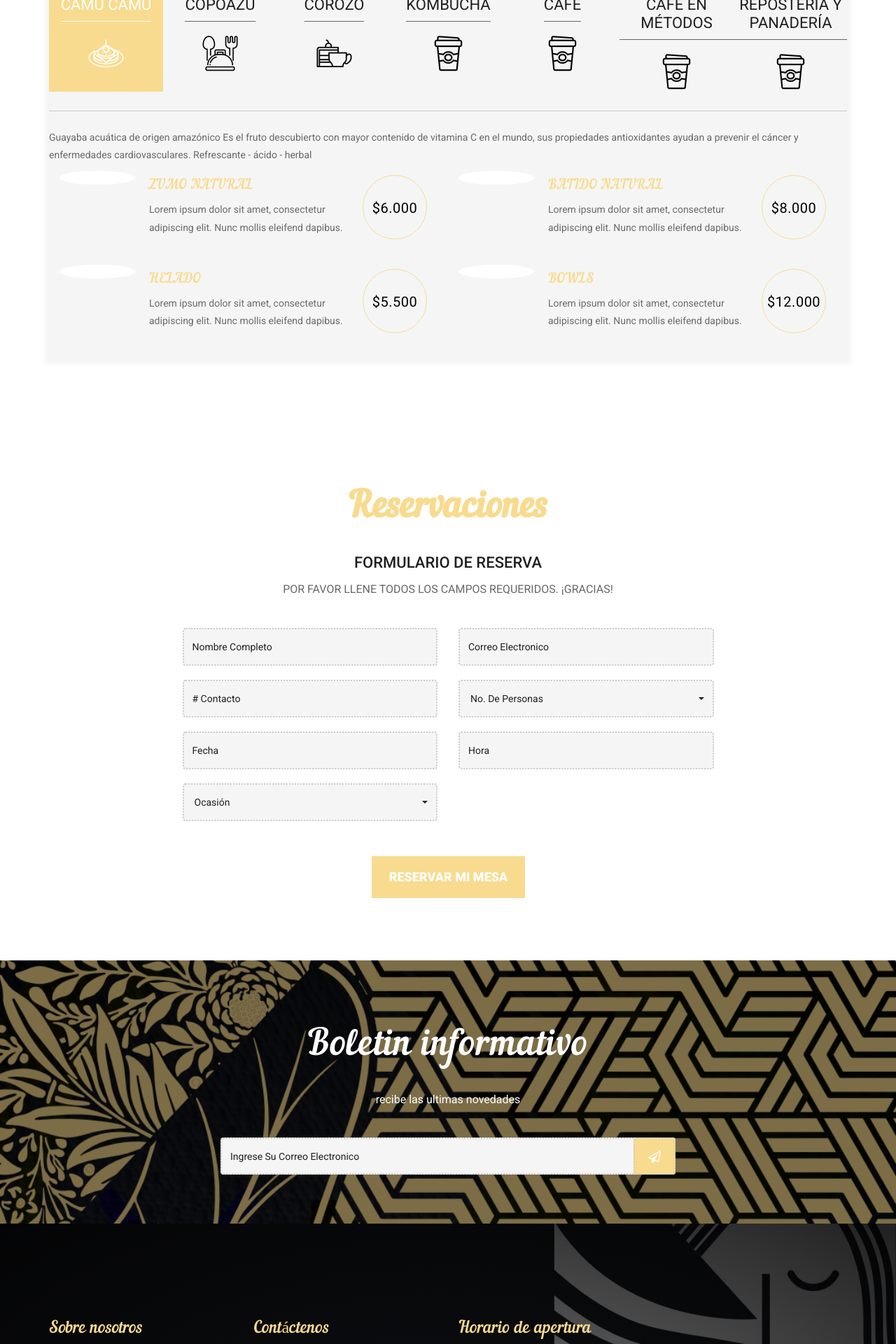
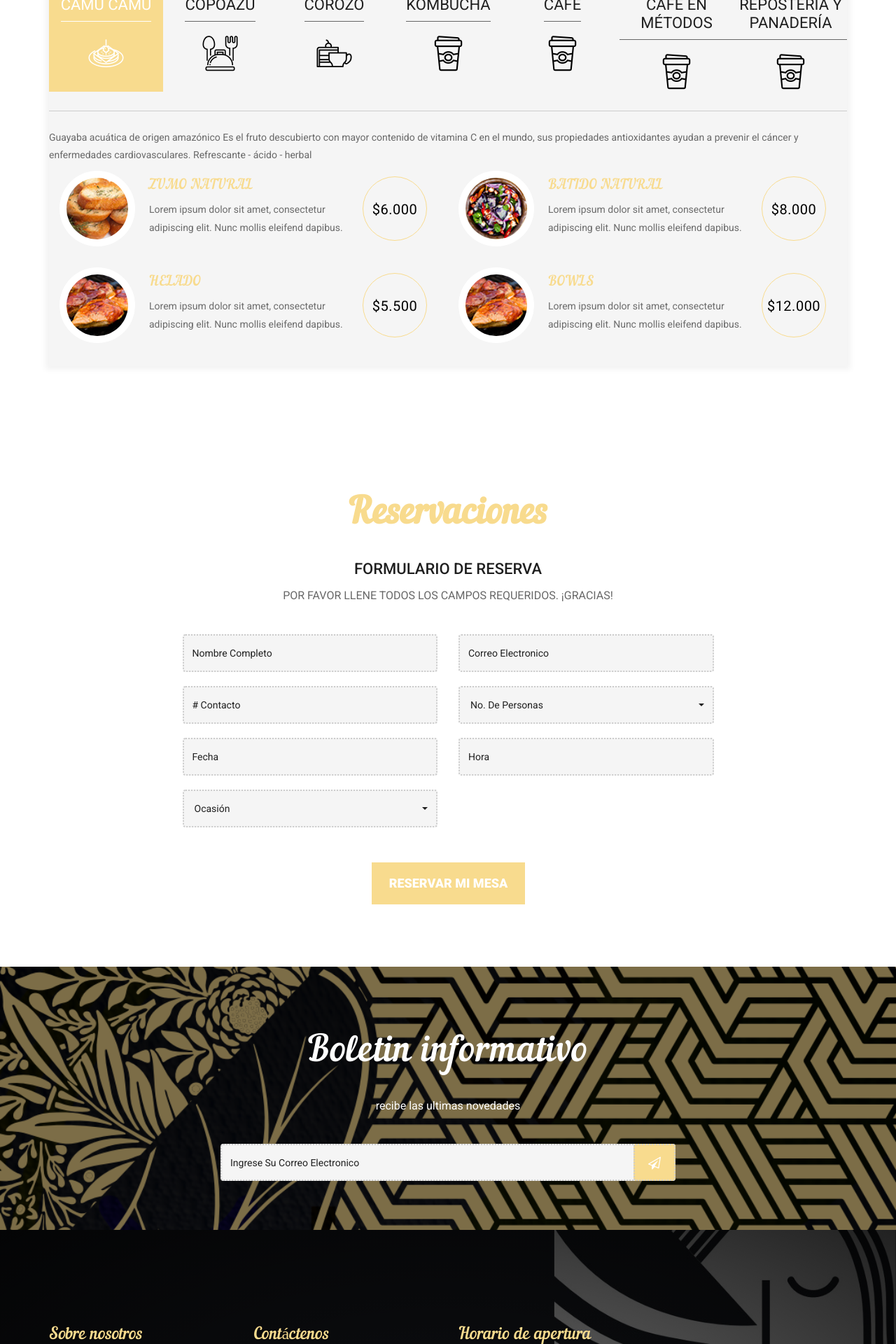
Before and after one commit to SingularDrinks/singulardrinks, a Jekyll site: the page built from index.html, in a window 1280 px wide. Shown: the part 1311-3231 px from the top of the page at 70% size. Built offline with Jekyll 4.4.1, drawn with Linux system fonts in a browser that asks for light colours; some web fonts are replaced.

Commit message:
refactor

```diff
--- a/_includes/site-section.html
+++ b/_includes/site-section.html
@@ -80,7 +80,7 @@
                 Refrescante - ácido - herbal</p>
               <div class="col-lg-6 col-md-6 col-sm-12 col-xs-12 ">
                 <div class="offer-item">
-                  <img src="images/menu-item-thumbnail-01.jpg" alt="" class="img-responsive">
+                  <img src="/assets/images/menu-item-thumbnail-01.jpg" alt="" class="img-responsive">
                   <div>
                     <h3>ZUMO NATURAL</h3>
                     <p>
@@ -93,7 +93,7 @@
               <!-- end col -->
               <div class="col-lg-6 col-md-6 col-sm-12 col-xs-12 ">
                 <div class="offer-item">
-                  <img src="images/menu-item-thumbnail-02.jpg" alt="" class="img-responsive">
+                  <img src="/assets/images/menu-item-thumbnail-02.jpg" alt="" class="img-responsive">
                   <div>
                     <h3>BATIDO NATURAL</h3>
                     <p>
@@ -106,7 +106,7 @@
               <!-- end col -->
               <div class="col-lg-6 col-md-6 col-sm-12 col-xs-12 ">
                 <div class="offer-item">
-                  <img src="images/menu-item-thumbnail-03.jpg" alt="" class="img-responsive">
+                  <img src="/assets/images/menu-item-thumbnail-03.jpg" alt="" class="img-responsive">
                   <div>
                     <h3>HELADO</h3>
                     <p>
@@ -119,7 +119,7 @@
               <!-- end col -->
               <div class="col-lg-6 col-md-6 col-sm-12 col-xs-12 ">
                 <div class="offer-item">
-                  <img src="images/menu-item-thumbnail-03.jpg" alt="" class="img-responsive">
+                  <img src="/assets/images/menu-item-thumbnail-03.jpg" alt="" class="img-responsive">
                   <div>
                     <h3>BOWLS</h3>
                     <p>
@@ -142,7 +142,7 @@
                 llamado copulate o chocoazu.</p>
               <div class="col-lg-6 col-md-6 col-sm-12 col-xs-12 ">
                 <div class="offer-item">
-                  <img src="images/menu-item-thumbnail-01.jpg" alt="" class="img-responsive">
+                  <img src="/assets/images/menu-item-thumbnail-01.jpg" alt="" class="img-responsive">
                   <div>
                     <h3>ZUMO NATURAL</h3>
                     <p>
@@ -155,7 +155,7 @@
               <!-- end col -->
               <div class="col-lg-6 col-md-6 col-sm-12 col-xs-12 ">
                 <div class="offer-item">
-                  <img src="images/menu-item-thumbnail-02.jpg" alt="" class="img-responsive">
+                  <img src="/assets/images/menu-item-thumbnail-02.jpg" alt="" class="img-responsive">
                   <div>
                     <h3>BATIDO</h3>
                     <p>
@@ -168,7 +168,7 @@
               <!-- end col -->
               <div class="col-lg-6 col-md-6 col-sm-12 col-xs-12 ">
                 <div class="offer-item">
-                  <img src="images/menu-item-thumbnail-03.jpg" alt="" class="img-responsive">
+                  <img src="/assets/images/menu-item-thumbnail-03.jpg" alt="" class="img-responsive">
                   <div>
                     <h3>HELADO</h3>
                     <p>
@@ -191,7 +191,7 @@
                 cuerpo</p>
               <div class="col-lg-6 col-md-6 col-sm-12 col-xs-12 ">
                 <div class="offer-item">
-                  <img src="images/menu-item-thumbnail-01.jpg" alt="" class="img-responsive">
+                  <img src="/assets/images/menu-item-thumbnail-01.jpg" alt="" class="img-responsive">
                   <div>
                     <h3>ZUMO NATURAL</h3>
                     <p>
@@ -204,7 +204,7 @@
               <!-- end col -->
               <div class="col-lg-6 col-md-6 col-sm-12 col-xs-12 ">
                 <div class="offer-item">
-                  <img src="images/menu-item-thumbnail-02.jpg" alt="" class="img-responsive">
+                  <img src="/assets/images/menu-item-thumbnail-02.jpg" alt="" class="img-responsive">
                   <div>
                     <h3>BATIDO</h3>
                     <p>
@@ -217,7 +217,7 @@
               <!-- end col -->
               <div class="col-lg-6 col-md-6 col-sm-12 col-xs-12 ">
                 <div class="offer-item">
-                  <img src="images/menu-item-thumbnail-03.jpg" alt="" class="img-responsive">
+                  <img src="/assets/images/menu-item-thumbnail-03.jpg" alt="" class="img-responsive">
                   <div>
                     <h3>HELADO</h3>
                     <p>
@@ -230,7 +230,7 @@
               <!-- end col -->
               <div class="col-lg-6 col-md-6 col-sm-12 col-xs-12 ">
                 <div class="offer-item">
-                  <img src="images/menu-item-thumbnail-03.jpg" alt="" class="img-responsive">
+                  <img src="/assets/images/menu-item-thumbnail-03.jpg" alt="" class="img-responsive">
                   <div>
                     <h3>BOWLS</h3>
                     <p>
@@ -250,7 +250,7 @@
                 de un rico y delicioso sabor.</p>
               <div class="col-lg-6 col-md-6 col-sm-12 col-xs-12 ">
                 <div class="offer-item">
-                  <img src="images/menu-item-thumbnail-01.jpg" alt="" class="img-responsive">
+                  <img src="/assets/images/menu-item-thumbnail-01.jpg" alt="" class="img-responsive">
                   <div>
                     <h3>PIÑA 300ML</h3>
                     <p>
@@ -263,7 +263,7 @@
               <!-- end col -->
               <div class="col-lg-6 col-md-6 col-sm-12 col-xs-12 ">
                 <div class="offer-item">
-                  <img src="images/menu-item-thumbnail-02.jpg" alt="" class="img-responsive">
+                  <img src="/assets/images/menu-item-thumbnail-02.jpg" alt="" class="img-responsive">
                   <div>
                     <h3>CANELA Y ANIS</h3>
                     <p>
@@ -279,7 +279,7 @@
             <div>
               <div class="col-lg-6 col-md-6 col-sm-12 col-xs-12 ">
                 <div class="offer-item">
-                  <img src="images/menu-item-thumbnail-04.jpg" alt="" class="img-responsive">
+                  <img src="/assets/images/menu-item-thumbnail-04.jpg" alt="" class="img-responsive">
                   <div>
                     <h3>AMERICANO</h3>
                     <p>
@@ -292,7 +292,7 @@
               <!-- end col -->
               <div class="col-lg-6 col-md-6 col-sm-12 col-xs-12 ">
                 <div class="offer-item">
-                  <img src="images/menu-item-thumbnail-05.jpg" alt="" class="img-responsive">
+                  <img src="/assets/images/menu-item-thumbnail-05.jpg" alt="" class="img-responsive">
                   <div>
                     <h3>CAFÉ DEL CAMPO</h3>
                     <p>
@@ -305,7 +305,7 @@
               <!-- end col -->
               <div class="col-lg-6 col-md-6 col-sm-12 col-xs-12 ">
                 <div class="offer-item">
-                  <img src="images/menu-item-thumbnail-06.jpg" alt="" class="img-responsive">
+                  <img src="/assets/images/menu-item-thumbnail-06.jpg" alt="" class="img-responsive">
                   <div>
                     <h3>CAPUCHINO</h3>
                     <p>
@@ -318,7 +318,7 @@
               <!-- end col -->
               <div class="col-lg-6 col-md-6 col-sm-12 col-xs-12 ">
                 <div class="offer-item">
-                  <img src="images/menu-item-thumbnail-06.jpg" alt="" class="img-responsive">
+                  <img src="/assets/images/menu-item-thumbnail-06.jpg" alt="" class="img-responsive">
                   <div>
                     <h3>MOKA CHINO</h3>
                     <p>
@@ -331,7 +331,7 @@
               <!-- end col -->
               <div class="col-lg-6 col-md-6 col-sm-12 col-xs-12 ">
                 <div class="offer-item">
-                  <img src="images/menu-item-thumbnail-06.jpg" alt="" class="img-responsive">
+                  <img src="/assets/images/menu-item-thumbnail-06.jpg" alt="" class="img-responsive">
                   <div>
                     <h3>AROMATIKA DE FRUTAS</h3>
                     <p>
@@ -344,7 +344,7 @@
               <!-- end col -->
               <div class="col-lg-6 col-md-6 col-sm-12 col-xs-12 ">
                 <div class="offer-item">
-                  <img src="images/menu-item-thumbnail-06.jpg" alt="" class="img-responsive">
+                  <img src="/assets/images/menu-item-thumbnail-06.jpg" alt="" class="img-responsive">
                   <div>
                     <h3>TE CHAI</h3>
                     <p>
@@ -359,7 +359,7 @@
             <div>
               <div class="col-lg-6 col-md-6 col-sm-12 col-xs-12 ">
                 <div class="offer-item">
-                  <img src="images/menu-item-thumbnail-07.jpg" alt="" class="img-responsive">
+                  <img src="/assets/images/menu-item-thumbnail-07.jpg" alt="" class="img-responsive">
                   <div>
                     <h3>DRIPPER</h3>
                     <p>
@@ -372,7 +372,7 @@
               <!-- end col -->
               <div class="col-lg-6 col-md-6 col-sm-12 col-xs-12 ">
                 <div class="offer-item">
-                  <img src="images/menu-item-thumbnail-08.jpg" alt="" class="img-responsive">
+                  <img src="/assets/images/menu-item-thumbnail-08.jpg" alt="" class="img-responsive">
                   <div>
                     <h3>CHEMEX</h3>
                     <p>
@@ -388,7 +388,7 @@
             <div>
               <div class="col-lg-6 col-md-6 col-sm-12 col-xs-12 ">
                 <div class="offer-item">
-                  <img src="images/menu-item-thumbnail-10.jpg" alt="" class="img-responsive">
+                  <img src="/assets/images/menu-item-thumbnail-10.jpg" alt="" class="img-responsive">
                   <div>
                     <h3>TORTA RED VELVET</h3>
                     <p>
@@ -401,7 +401,7 @@
               <!-- end col -->
               <div class="col-lg-6 col-md-6 col-sm-12 col-xs-12 ">
                 <div class="offer-item">
-                  <img src="images/menu-item-thumbnail-09.jpg" alt="" class="img-responsive">
+                  <img src="/assets/images/menu-item-thumbnail-09.jpg" alt="" class="img-responsive">
                   <div>
                     <h3>TORTA AMAPOLA</h3>
                     <p>
@@ -414,7 +414,7 @@
               <!-- end col -->
               <div class="col-lg-6 col-md-6 col-sm-12 col-xs-12 ">
                 <div class="offer-item">
-                  <img src="images/menu-item-thumbnail-08.jpg" alt="" class="img-responsive">
+                  <img src="/assets/images/menu-item-thumbnail-08.jpg" alt="" class="img-responsive">
                   <div>
                     <h3>TORTA DE CHOCOLATE</h3>
                     <p>
@@ -427,7 +427,7 @@
               <!-- end col -->
               <div class="col-lg-6 col-md-6 col-sm-12 col-xs-12 ">
                 <div class="offer-item">
-                  <img src="images/menu-item-thumbnail-08.jpg" alt="" class="img-responsive">
+                  <img src="/assets/images/menu-item-thumbnail-08.jpg" alt="" class="img-responsive">
                   <div>
                     <h3>CROISSANT</h3>
                     <p>
@@ -440,7 +440,7 @@
               <!-- end col -->
               <div class="col-lg-6 col-md-6 col-sm-12 col-xs-12 ">
                 <div class="offer-item">
-                  <img src="images/menu-item-thumbnail-08.jpg" alt="" class="img-responsive">
+                  <img src="/assets/images/menu-item-thumbnail-08.jpg" alt="" class="img-responsive">
                   <div>
                     <h3>DEDO DE QUESO</h3>
                     <p>
```
